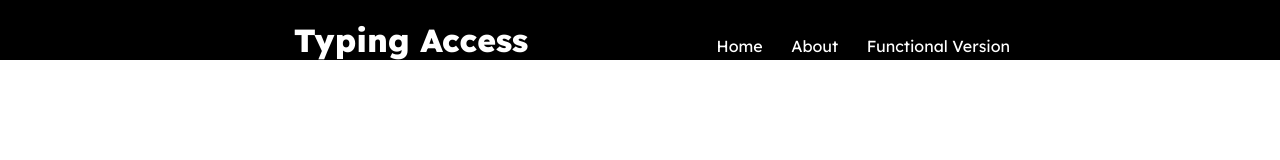
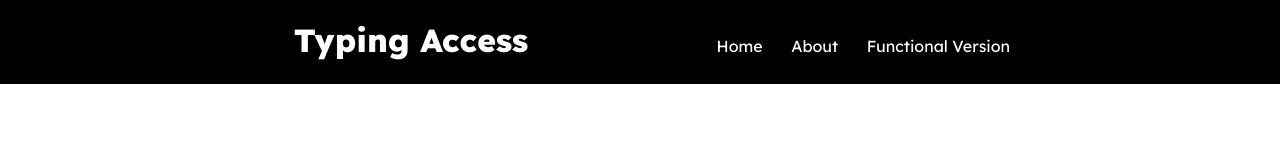
Before and after one commit to js-pg/typing-focus, a plain HTML site: page index.html in a window 1280 px wide. Drawn offline with Linux system fonts and the light colour scheme.

Commit message:
Update style.css

```diff
--- a/style.css
+++ b/style.css
@@ -7,7 +7,7 @@
 nav {
     background-color: black;
     width: 100%;
-    height: 12.85%;
+    height: 84px;
 
 }
 
```
